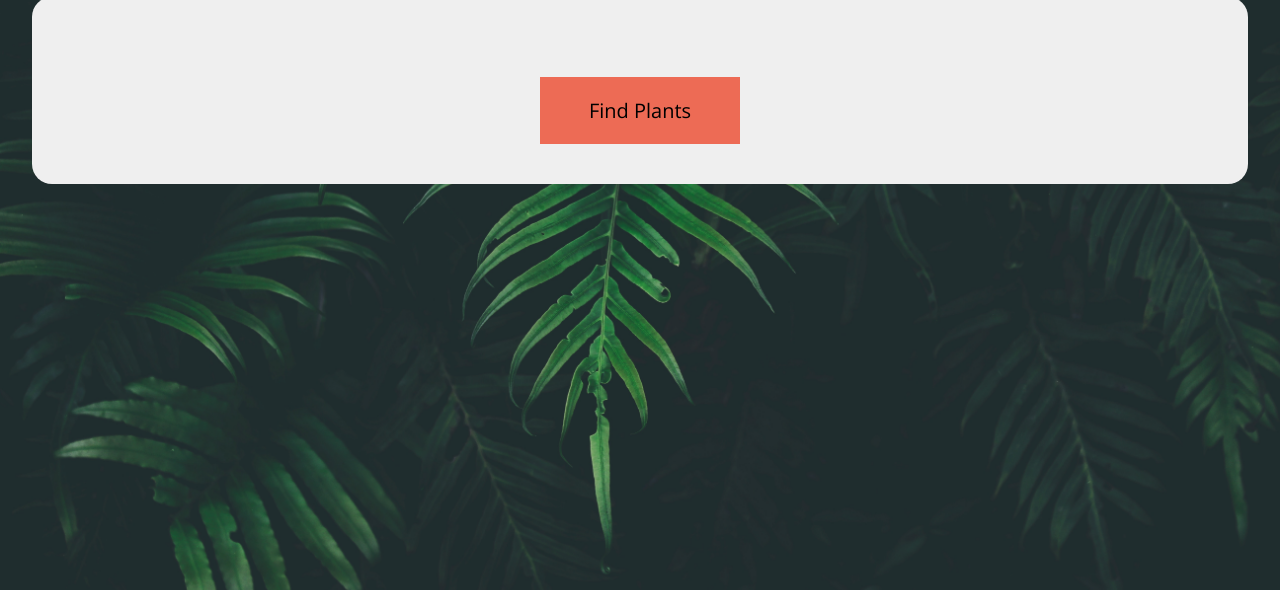
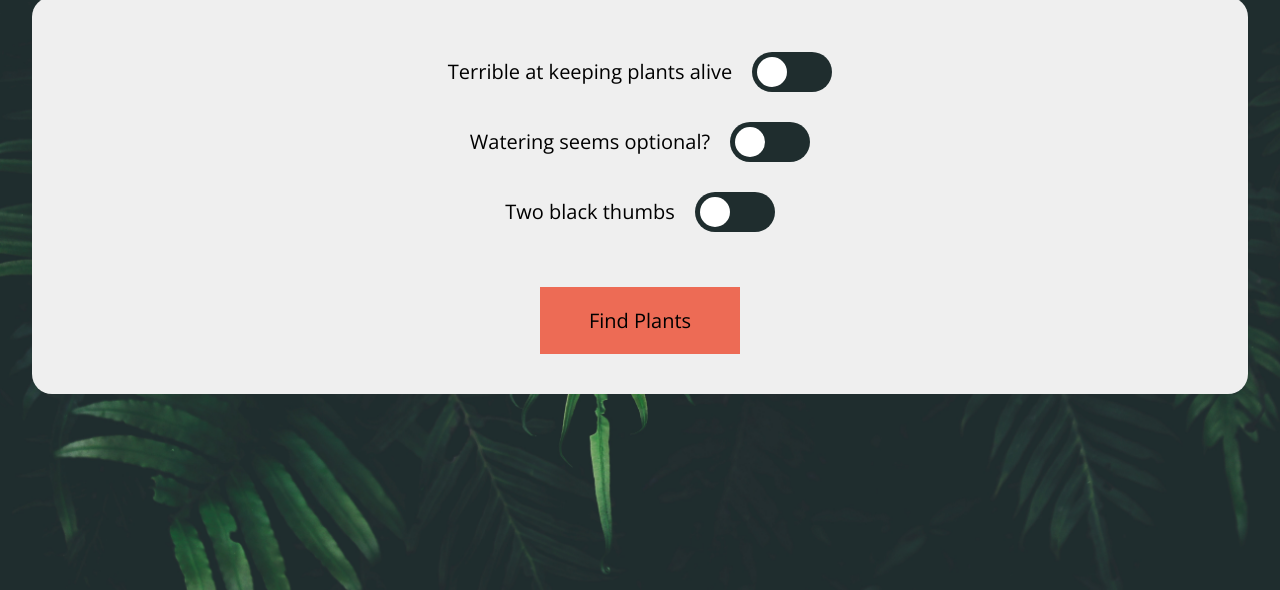
Before and after one commit to Vice23/selectors-codealong, a plain HTML site: page index.html in a window 1280 px wide. Shown: the part 210-800 px from the top of the page. Drawn offline with nearby package versions, Linux system fonts and the light colour scheme.

Commit message:
Added toggles to the form

```diff
--- a/index.html
+++ b/index.html
@@ -12,8 +12,19 @@
     <body>
         <header>
             <h1>House plants that even you cannot kill.</h1>
-            <form class="feedbackForm">
-                <!-- WRITE YOUR INPUT MARK UP HERE -->
+            <form class="feedbackForm" >
+
+                <input type="checkbox" id="alive-switch">
+                <label for ="alive-switch" class = "toggleLabel" >Terrible at keeping plants alive</label>
+
+
+                <input type="checkbox" id="water-switch">
+                <label for ="water-switch" class = "toggleLabel">Watering seems optional?</label>
+
+
+                <input type="checkbox" id="thumb-switch">
+                <label for ="thumb-switch" class = "toggleLabel">Two black thumbs</label>
+
                 <button>Find Plants</button>
             </form>
         </header>
--- a/styles/styles.css
+++ b/styles/styles.css
@@ -77,3 +77,68 @@ Dark Green - #1f2d2e
 Light Green - #234534
 Orange - #ED6B55
  */
+
+.toggleLabel {
+    line-height: 40px;
+    padding-right: 100px;
+    margin: 15px 0;
+
+    /* to pair with the absolute styling in the toggleLabel::before */
+    position: relative;
+}
+
+/* let's create the toggle shape, positioned always to the right of the label (its parent element
+Before means wherever we have X element (in this case the .taggleLabel), we should have this element before it */
+.toggleLabel::before {
+    /* when we create a before element, we have to have content, even if it's empty */
+    content:"";
+    /* making the general dimensions of the 'box' */
+    width: 80px;
+    height: 40px;
+    background-color: #1f2d2e;
+    /* we want these things to be a certain direction based on where the text is - we want it to the right of the text no matter what.
+
+    Position: absolute means based on the position of something else (its parent which we style position: relative) , we want this to be somewhere in particular */
+    display:block;
+    position: absolute;
+    right: 0;
+    /* aka immediately to the right of the labels */
+    border-radius: 100px;
+}
+
+/* let's create the white circle for the toggle */
+.toggleLabel::after {
+    /* make the shape */
+    content:"";
+    width: 30px;
+    height: 30px;
+    background-color:white;
+    border-radius: 50%;
+
+    /* so it can take with and height, add display block and position it (remember we already made the parent element relative*/
+    display:block;
+    position:absolute;
+
+    /* hint: use the dev tools and up/down arrows to test out positioning an element */
+    right: 45px;
+    top: 5px;
+}
+
+
+input[type="checkbox"]{
+    /* has the checkbox give up their footprint */
+    position: absolute;
+    /* makes them invisible altogether - they're still hanging out in the 'keeping' text word. Another way is to position them waaaay outside of the page*/
+    opacity: 0;
+}
+
+input[type="checkbox"]:checked + .toggleLabel::after {
+    right: 5px;
+}
+
+/* when our toggle label is active or focused (for accessibility) it will change color */
+
+input[type="checkbox"]:active +.toggleLabel::before,
+input[type="checkbox"]:focus +.toggleLabel::before {
+    background-color: #ED6B55;
+}
```
